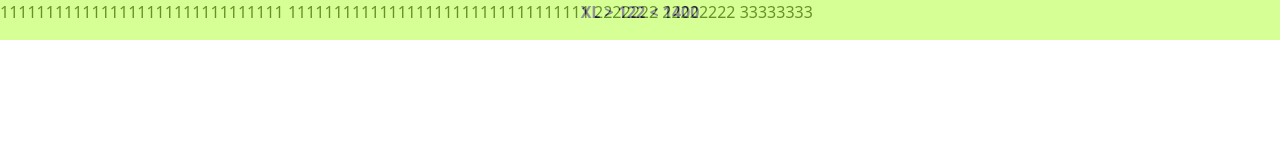
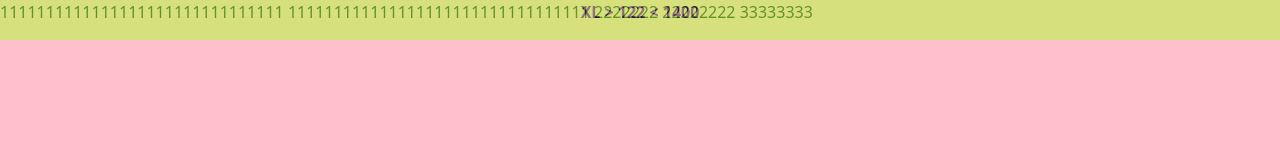
Before and after one commit to manumanmanman/coursgit2021, a website: page index.html in a window 1280 px wide. Drawn offline with Linux system fonts and the light colour scheme.

Commit message:
bgcolor pink

```diff
--- a/css/style.css
+++ b/css/style.css
@@ -1,3 +1,8 @@
+body{
+  background-color: pink;
+}
+
+
 #resolution {
   height: 40px;
   position: fixed;
```
Also changed, not shown: lionel.html (+1 -0 lines).
